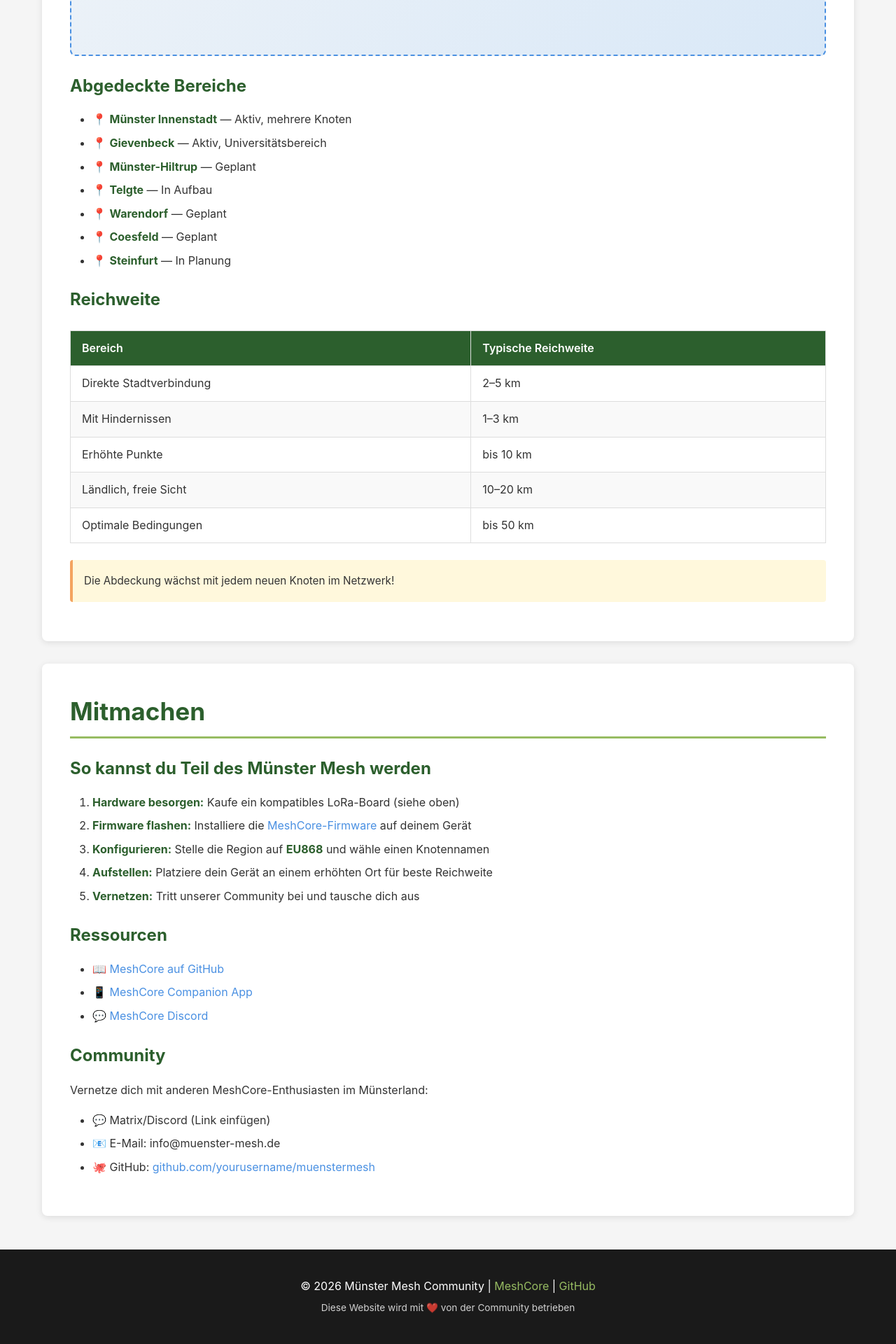
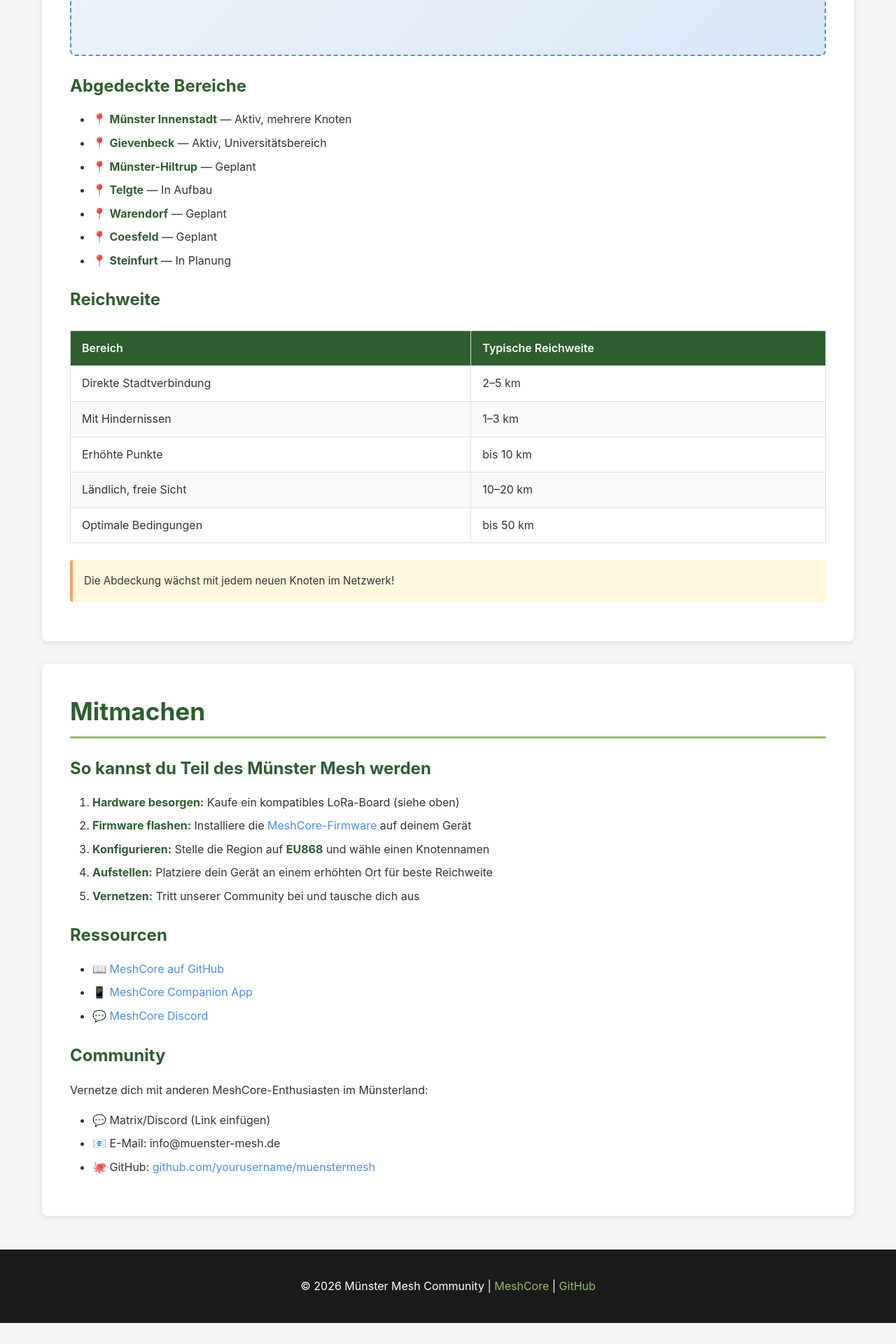
Before and after one commit to muenster-mesh/muenster-mesh-website, a Jekyll site: the page built from index.md, in a window 1280 px wide. Shown: the part 2277-4197 px from the top of the page at 70% size. Built offline with Jekyll 4.4.1, drawn with Linux system fonts in a browser that asks for light colours; after the commit the page ends 4167 px from its top, so only the background shows below that; some of the changed lines change nothing that is shown.

Commit message:
clean up

```diff
--- a/_config.yml
+++ b/_config.yml
@@ -1,6 +1,6 @@
 title: Münster Mesh
 description: Dezentrales MeshCore-Netzwerk im Münsterland
-url: "https://yourusername.github.io"
+url: "https://yourusername.github.io" # TODO: set your real GitHub username
 baseurl: "/muenstermesh"
 lang: de
 
@@ -11,3 +11,9 @@
 
 # No extra plugins — works with default GitHub Pages
 plugins: []
+
+# Exclude non-website files from build output
+exclude:
+  - README.md
+  - Gemfile
+  - Gemfile.lock
--- a/_includes/footer.html
+++ b/_includes/footer.html
@@ -4,6 +4,5 @@
             <a href="https://github.com/ripplebiz/MeshCore" target="_blank">MeshCore</a> |
             <a href="https://github.com/ripplebiz/MeshCore" target="_blank">GitHub</a>
         </p>
-        <p class="small">Diese Website wird mit ❤️ von der Community betrieben</p>
     </div>
 </footer>
--- a/css/style.css
+++ b/css/style.css
@@ -230,11 +230,6 @@
     font-size: 0.95rem;
 }
 
-.small {
-    font-size: 0.85rem;
-    opacity: 0.8;
-}
-
 /* Links */
 a {
     color: var(--accent-color);
--- a/js/main.js
+++ b/js/main.js
@@ -19,7 +19,7 @@
 
     sections.forEach(section => {
         const sectionTop = section.offsetTop;
-        if (pageYOffset >= sectionTop - 100) {
+        if (window.scrollY >= sectionTop - 100) {
             current = section.getAttribute('id');
         }
     });
```
Also changed, not shown: 1 other file.
